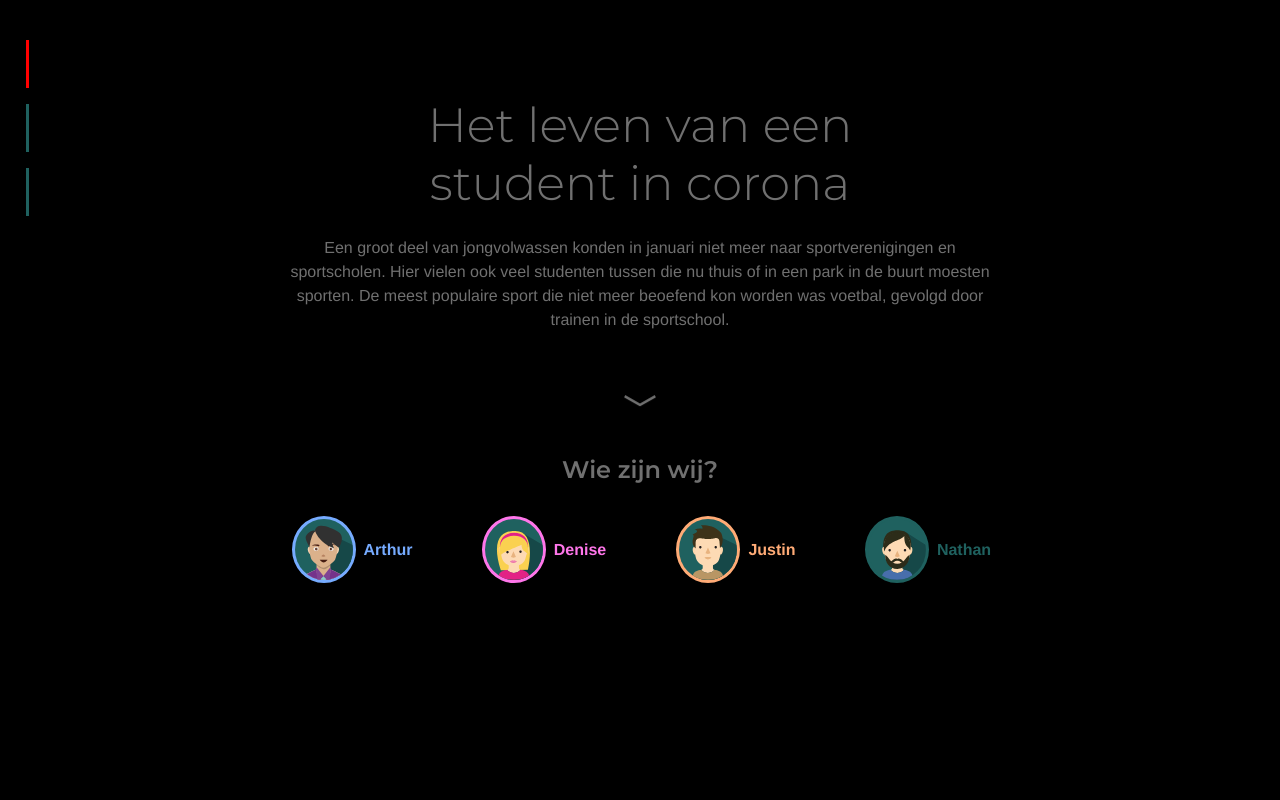
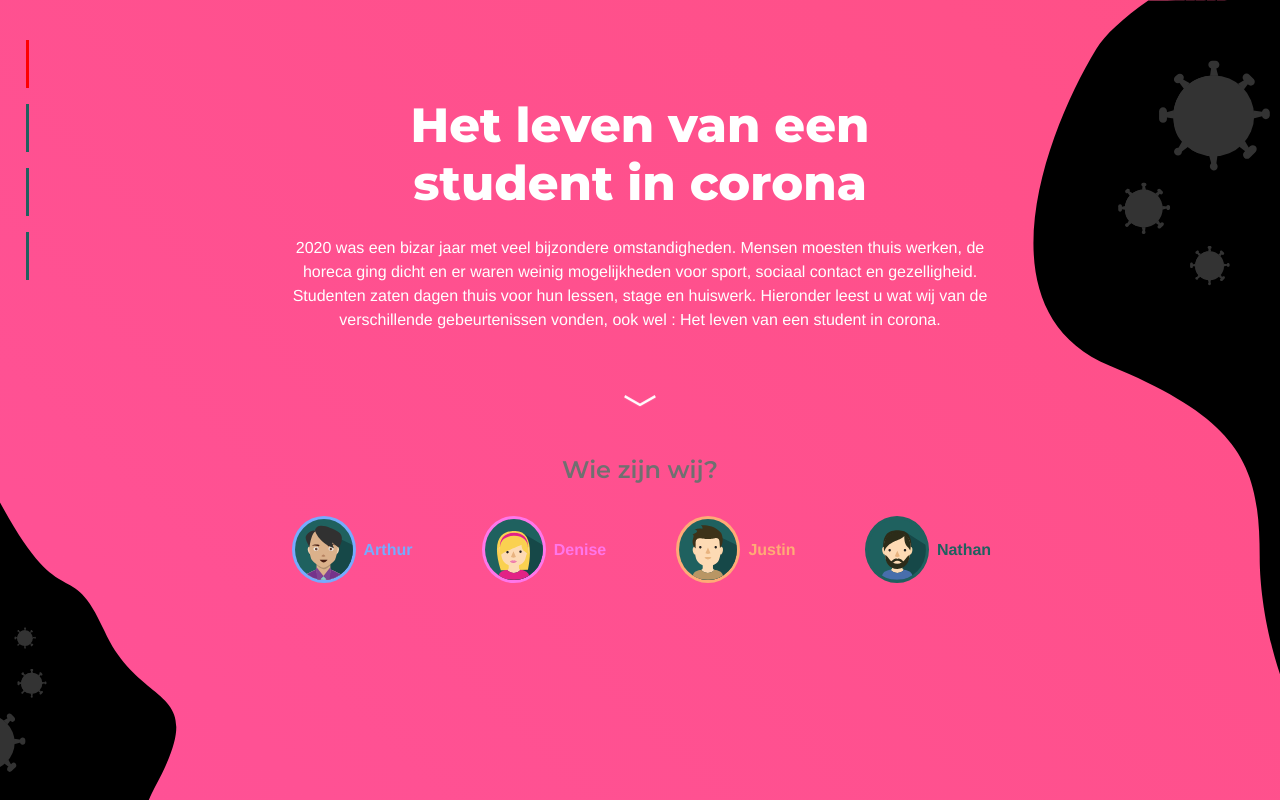
Before and after one commit to NathanNeelis/StudentCoronaLeven, a React (Create React App) app: page / in a window 1280 px wide. Built offline with nearby package versions, Linux system fonts and the light colour scheme.

Commit message:
social contact page added and animated intro background part 1

```diff
--- a/src/App.css
+++ b/src/App.css
@@ -13,6 +13,21 @@ body {
   font-family: Helvetica, sans-serif;
   color:#707070;
   font-size:1rem;
+
+}
+
+.wrapper {
+  position:absolute;
+  top:0;
+  left:0;
+  height:100vh;
+  width:100vw;
+  background: rgb(255,83,169);
+  background-image: linear-gradient(45deg, rgba(255,83,169,1) 0%, rgba(255,74,74,1) 99%, rgba(255,83,169,1) 100%);
+  /* background-image: linear-gradient(315deg,#cc6aa5,#3e91cc,#2dcca7); */
+  background-size: 600% 600%;
+  animation: 8s ease 0s infinite normal both running bg-move;
+  z-index: -4;
 }
 
 section {
@@ -22,7 +37,7 @@ section {
 
 h1 {
   font-family: 'Montserrat', sans-serif;
-  font-weight: 300;
+  font-weight: 800;
 }
 
 h2 {
@@ -44,6 +59,7 @@ nav {
   position: absolute;
   left: 2vw;
   top: 4vh;
+  z-index: 3;
 }
 
 nav ul {
@@ -105,8 +121,11 @@ Introduction
 ---------------------------------------------- */
 
 .introduction {
-  background-color:black;
+  background: url("./img/background.svg");
+  background-size: cover;
+  background-position: center;
   scroll-snap-align: center;
+  position:relative;
 }
 
 .introduction div{
@@ -118,12 +137,14 @@ Introduction
   padding:2em 2em 0 2em;
   text-align:center;
   font-size: 3em;
+  color:white;
 }
 
 .introduction p {
   padding: 1.5em 2em 2em 2em;
   text-align:center;
   line-height:1.5em;
+  color:white;
 }
 
 .introduction svg{
@@ -228,12 +249,19 @@ Persona's
   }
 }
 
-
+@keyframes bg-move {
+  0% {
+    background-position: 100% 50%;
+  }
+  100% {
+    background-position: 0% 50%;
+  }
+}
 /* ----------------------------------------------
 TEMPLATE TOPIC PAGES
 ---------------------------------------------- */
 .Topic {
-  background-color:black;
+  background-color:#000000;
   scroll-snap-align: center;
   display:flex;
   justify-content: center;
@@ -332,7 +360,7 @@ Sport
   height: 88vh;
   margin: 3em 1em 3em 5em;
   background: rgb(243,124,124);
-  background: linear-gradient(90deg, rgba(243,124,124,1) 0%, rgba(205,0,130,1) 100%);
+  background: linear-gradient(190deg, rgba(243,124,124,1) 0%, rgba(205,0,130,1) 100%);
   border-radius: 1em;
 }
 
@@ -415,7 +443,7 @@ Public Transport
   height: 88vh;
   margin: 3em 1em 3em 5em;
   background: rgb(202,99,252);
-  background: linear-gradient(45deg, rgba(202,99,252,1) 0%, rgba(68,0,205,1) 100%);
+  background: linear-gradient(190deg, rgba(202,99,252,1) 0%, rgba(68,0,205,1) 100%);
   border-radius: 1em;
 }
 
@@ -424,6 +452,19 @@ Public Transport
 /* ----------------------------  END Public Transport --------------------------------- */
 
 
+/* ----------------------------------------------
+Social Contact
+---------------------------------------------- */
+.datavisSC {
+  width: 70vw;
+  height: 88vh;
+  margin: 3em 1em 3em 5em;
+  background: rgb(0,205,205);
+  background: linear-gradient(145deg, rgba(0,205,205,1) 0%, rgba(124,243,184,1) 100%);
+  border-radius: 1em;
+}
+
+/* ----------------------------  END Social Contact --------------------------------- */
 
 
 
@@ -519,6 +560,10 @@ Public Transport
 }
 
 @media all and (min-width: 1400px) {
+  .introduction div{
+    width:50vw;
+  }
+
   .messageContainer {
     height:76vh;
   }
@@ -556,7 +601,16 @@ Public Transport
 
 @media all and (min-width: 1900px) {
   .sportContainer {
-    height:60vh;
+    height:50vh;
+  }
+
+  .sportCategories img {
+    width:8vw;
+    Height:8vw;
+  }
+
+  html {
+    font-size:120%;
   }
 }
 
--- a/src/App.js
+++ b/src/App.js
@@ -2,6 +2,7 @@ import Intro from './components/intro';
 import Sport from './components/sport';
 import Navigation from './components/navigatie';
 import PublicTransport from './components/publicTransport'
+import SocialContact from './components/sociaalContact'
 import './App.css';
 import React, { useState } from 'react';
 
@@ -9,6 +10,7 @@ function App() {
       const [intro, setIntro] = useState(false)
       const [sport, setSport] = useState(false)
       const [publicTransport, setPublicTransport] = useState(false)
+      const [contact, setContact] = useState(false)
 
       function enterIntroduction(){
           setIntro(true)
@@ -34,10 +36,20 @@ function App() {
         setPublicTransport(false)
       }
 
+      function enterContact(){
+        setContact(true)
+      }
+
+      function leaveContact(){
+        setContact(false)
+      }
+
+
 
   return (
     <div>
-    <Navigation introduction={intro} sport={sport} publicTransport={publicTransport} />
+      <div className="wrapper">
+        <Navigation introduction={intro} sport={sport} publicTransport={publicTransport} contact={contact} />
         <div className="scroll-container">
           <div onMouseEnter={enterIntroduction} onMouseLeave={leaveIntroduction}>
             <Intro />
@@ -48,6 +60,10 @@ function App() {
           <div onMouseEnter={enterPublicTransport} onMouseLeave={leavePublicTransport}>
             <PublicTransport />
           </div>
+          <div onMouseEnter={enterContact} onMouseLeave={leaveContact}>
+            <SocialContact />
+          </div>
+        </div>
       </div>
     </div>
   );
--- a/src/components/intro.js
+++ b/src/components/intro.js
@@ -7,15 +7,16 @@ import Persona from './persona'
 export default function Intro (props) {
     return (
     <section id="Start" className="introduction">
+        <div className='second-background'></div>
             <div>
                 <h1 className="title">
                 Het leven van een student in corona
                 </h1>
                 <p className="intro">
-            Een groot deel van jongvolwassen konden in januari niet meer naar sportverenigingen en sportscholen. Hier vielen ook veel studenten tussen die nu thuis of in een park in de buurt moesten sporten. De meest populaire sport die niet meer beoefend kon worden was voetbal, gevolgd door trainen in de sportschool.
+                2020 was een bizar jaar met veel bijzondere omstandigheden. Mensen moesten thuis werken, de horeca ging dicht en er waren weinig mogelijkheden voor sport, sociaal contact en gezelligheid. Studenten zaten dagen thuis voor hun lessen, stage en huiswerk. Hieronder leest u wat wij van de verschillende gebeurtenissen vonden, ook wel : Het leven van een student in corona.
                 </p>
                 <svg xmlns="http://www.w3.org/2000/svg" width="32" height="11.25" viewBox="0 0 64.017 22.598" className="bounce">
-                <path id="Path_345" data-name="Path 345" d="M842-601.769l30.77,17.549,30.77-17.549" transform="translate(-840.761 603.941)" fill="none" stroke="#707070" stroke-width="5"/>
+                    <path id="Path_345" data-name="Path 345" d="M842-601.769l30.77,17.549,30.77-17.549" transform="translate(-840.761 603.941)" fill="none" stroke="#ffffff" stroke-width="5"/>
                 </svg>
 
             </div>
@@ -30,6 +31,7 @@ export default function Intro (props) {
                     </div>
                 </article>
             </div>
+
     </section>
     );
 }
--- a/src/components/navigatie.js
+++ b/src/components/navigatie.js
@@ -12,6 +12,9 @@ export default function Navigation (props) {
                 <a href="#OV">
                     <li className={props.publicTransport ? 'active' : 'notactive'}><span>Openbaar vervoer</span></li>
                 </a>
+                <a href="#SocialContact">
+                    <li className={props.contact ? 'active' : 'notactive'}><span>Sociaal contact</span></li>
+                </a>
             </ul>
         </nav>
     </article>
--- /dev/null
+++ b/src/components/sociaalContact.js
@@ -0,0 +1,38 @@
+import Message from './message';
+// import VideoMessage from './messageVideo';
+
+export default function SocialContact (props) {
+    return (
+    <section id="SocialContact" className="Topic">
+        <article className="datavisSC">
+            <div className="TopicInfo">
+                <h2>Van de jongeren (15 tot 25 jaar) heeft 96 procent minstens wekelijks contact met vrienden.</h2>
+                <p>Jongeren zien elkaar vooral op school, maar in de weekenden zien komen zij amper nog vrienden tegen. Wie zien de mensen in het dagelijks leven nogsteeds met meest? </p>
+            </div>
+        </article>
+
+        <article className="messages">
+            <h3>Wat vinden wij?</h3>
+            <div className="messageContainer">
+                <Message name={Arthur} message={messageArthur} side='messageRight' />
+                <Message name={Denise} message={messageDenise} side='messageLeft' />
+                <Message name={Justin} message={messageJustin} side='messageRight' />
+                <Message name={Nathan} message={messageNathan} side='messageLeft' />
+            </div>
+        </article>
+    </section>
+    );
+}
+
+
+const Arthur = 'Arthur';
+const messageArthur = 'Mijn sociale contacten zie naast mijn vriendin en mijn vaste vrienden weinig. Ik blijf uit de buurt van mijn opa en oma en probeer zo min mogelijk naar mijn ouders te gaan als het niet nodig is. Mijn vrienden zie ik een stuk minder, maar als ik ze zie zijn we wel met 4/5 man. Ik probeer me zoveel mogelijk aan de regels te houden hierin maar het is lastig om tegen 2 mensen te zeggen dat ze niet mogen komen. ';
+
+const Denise = 'Denise';
+const messageDenise = 'Ik zie bijna iedereen alleen nog maar digitaal. Mijn ouders of andere vrienden heb ik al heel lang niet meer een echte knuffel kunnen geven. Ik voel me steeds vaker echt eenzaam in deze digitale wereld.';
+
+const Justin = 'Justin';
+const messageJustin = 'Ik ga zoals altijd nog steeds in het weekend wel wat drinken met wat vrienden maar we houden het meestal maar bij 2 of 3 personen, losstaand van hoeveel personen zijn toegestaan op dat moment. Misschien soms een risico maar we hebben anders niet veel beters te doen. 🤷‍♂️';
+
+const Nathan = 'Nathan';
+const messageNathan = 'Op het vlak van sociale contacten heb ik me het minst aan de maatregelen gehouden. Want waarom zou ik me wel zelf thuis helemaal opsluiten zonder sociaal contact terwijl de rest van Nederland dat eigenlijk ook niet doet? Nu is het niet dat ik naar grote groepen of illegale feesten ben geweest, maar gewoon bij vrienden thuis en dan soms met net iets meer mensen dan mocht.';
```
Also changed, not shown: src/img/background.svg (added), 1 other file (tests, documents, lock files or other folders). Lines whose indentation alone changed are shown as unchanged.
